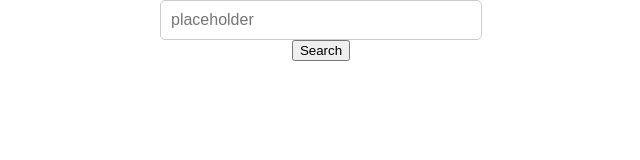
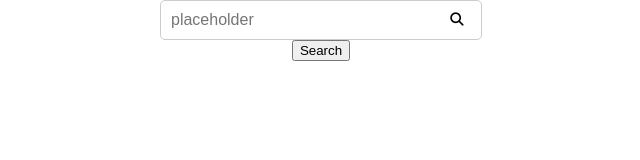
Before and after one commit to giovabiancia/movies-library, a React (Create React App) app: page / in a window 1280 px wide. Shown: the top 160 px of the page, without its empty margins (319-959 px from the left). Built offline with nearby package versions, Linux system fonts and the light colour scheme.

Commit message:
Stile Input e Loader

```diff
--- a/src/components/SearchField.js
+++ b/src/components/SearchField.js
@@ -38,7 +38,11 @@ const SearchField = () => {
 
   return (
     <InputContainer>
-      <MvInput></MvInput>
+      <MvInput
+        isLoading={false}
+        onChange={handleInputChange}
+        value={inputValue}
+      ></MvInput>
       <button onClick={handleSearchClick}>Search</button>
 
       {searchResults.length > 0 &&
--- a/src/components/base/MvInput.js
+++ b/src/components/base/MvInput.js
@@ -11,6 +11,31 @@ const Input = styled.input`
   width: 300px;
 `;
 
+const IconWrapper = styled.button`
+  position: absolute;
+  top: 5px;
+  right: 10px;
+  display: flex;
+  align-items: center;
+  justify-content: center;
+  width: 30px;
+  height: 30px;
+  cursor: ${({ clickable }) => (clickable ? "pointer" : "default")};
+  border: none;
+  background-color: ${({ clickable }) => (clickable ? "#fff" : "transparent")};
+  transition: all 0.3s ease-in-out;
+  border-radius: 50%;
+
+  &:hover {
+    background-color: ${({ clickable }) =>
+      clickable ? "#f3f3f3" : "transparent"};
+  }
+
+  &:focus {
+    outline: none;
+  }
+`;
+
 export default function MvInput({
   inputValue,
   onChange,
@@ -19,8 +44,10 @@ export default function MvInput({
   disabled,
   isLoading,
 }) {
+  const hasInputValue = inputValue && inputValue.trim().length > 0;
+
   return (
-    <>
+    <div style={{ position: "relative" }}>
       <Input
         type={type}
         placeholder={placeholder}
@@ -28,8 +55,20 @@ export default function MvInput({
         onChange={onChange}
         disabled={disabled}
       />
-      {isLoading && <MvLoader></MvLoader>}
-    </>
+      {isLoading ? (
+        <MvLoader
+          css={`
+            position: absolute;
+            top: 5px;
+            right: 50px;
+          `}
+        />
+      ) : (
+        <IconWrapper clickable={hasInputValue}>
+          <i className="fas fa-search"></i>
+        </IconWrapper>
+      )}
+    </div>
   );
 }
 
--- a/src/components/base/MvLoader.js
+++ b/src/components/base/MvLoader.js
@@ -1,12 +1,14 @@
 import React from "react";
 import styled from "styled-components";
+import PropTypes from "prop-types";
 
-const Loader = styled.div`
+export default function MvLoader({ pxSize, css }) {
+  const StyledLoader = styled.div`
     border: 5px solid #f3f3f3;
     border-top: 5px solid #3498db;
     border-radius: 50%;
-  width: 20px;
-  height: 20px;
+    width: ${pxSize}px;
+    height: ${pxSize}px;
     animation: spin 2s linear infinite;
 
     @keyframes spin {
@@ -18,7 +20,19 @@ const Loader = styled.div`
       }
     }
   `;
+  const CustomStyledLoader = styled(StyledLoader)`
+    ${css}
+  `;
 
-export default function MvLoader() {
+  const Loader = css ? CustomStyledLoader : StyledLoader;
+
   return <Loader />;
 }
+MvLoader.propTypes = {
+  custom: PropTypes.string,
+  pxSize: PropTypes.number,
+};
+
+MvLoader.defaultProps = {
+  pxSize: 20,
+};
```
Lines whose indentation alone changed are shown as unchanged.
